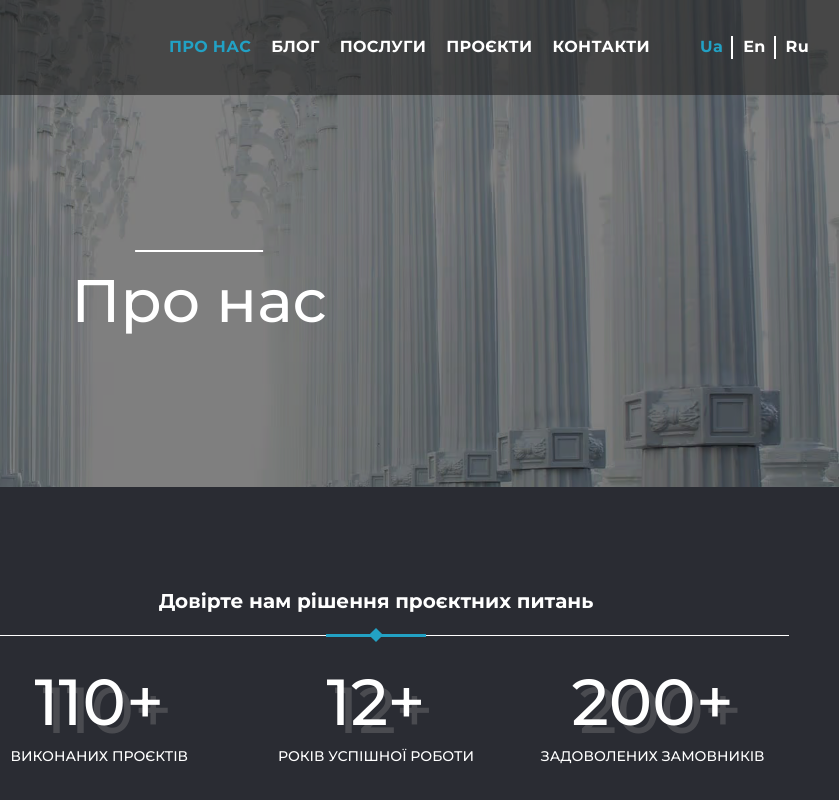
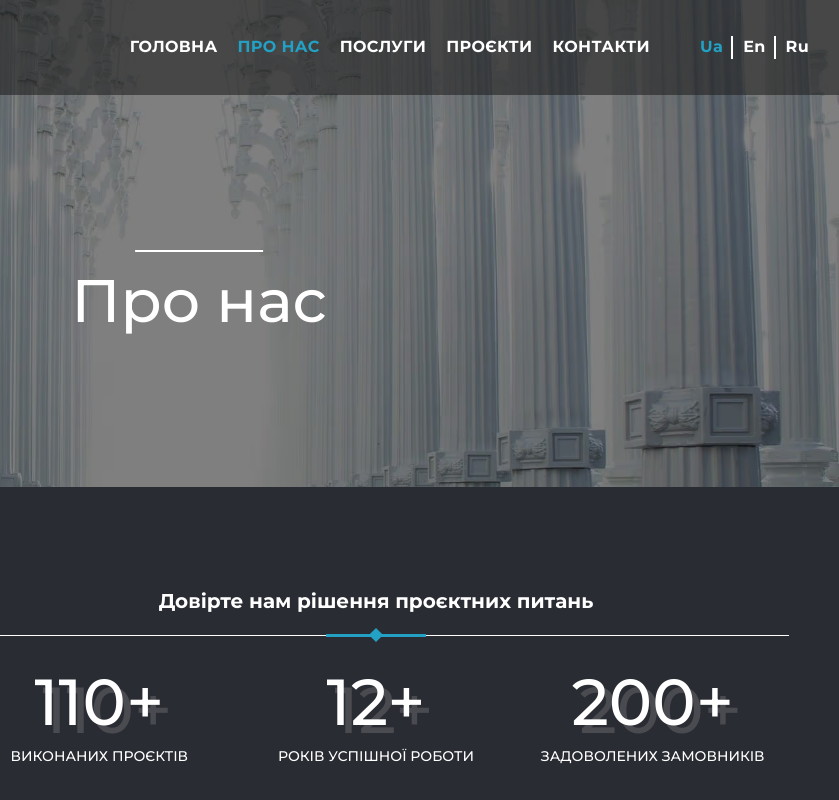
Before and after one commit to Novemberman90/archiviz, a plain HTML site: page about.html in a window 1280 px wide. Shown: the top 800 px of the page, 441-1280 px from the left. Drawn offline with Linux system fonts and the light colour scheme.

Commit message:
fix header link

```diff
--- a/about.html
+++ b/about.html
@@ -19,10 +19,10 @@
           <div class="menu__block">
             <ul class="menu__list">
               <li class="menu__item">
-                <a href="#" class="menu__link menu__link--active">Про нас</a>
+                <a href="./index.html" class="menu__link">Головна</a>
               </li>
               <li class="menu__item">
-                <a href="#" class="menu__link">Блог</a>
+                <a href="#" class="menu__link menu__link--active">Про нас</a>
               </li>
               <li class="menu__item">
                 <a href="#" class="menu__link">Послуги</a>
```
Also changed, not shown: index.html (+3 -3 lines).
